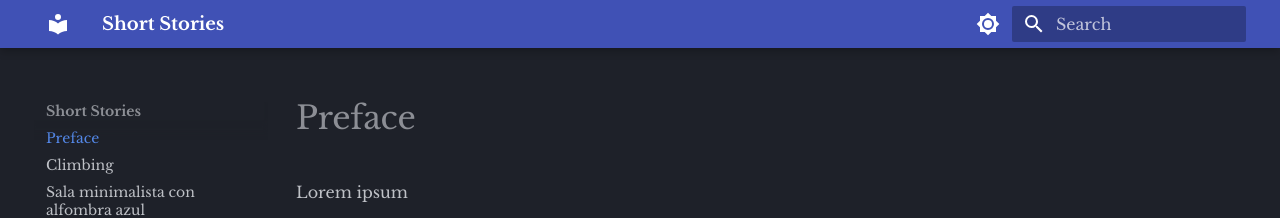
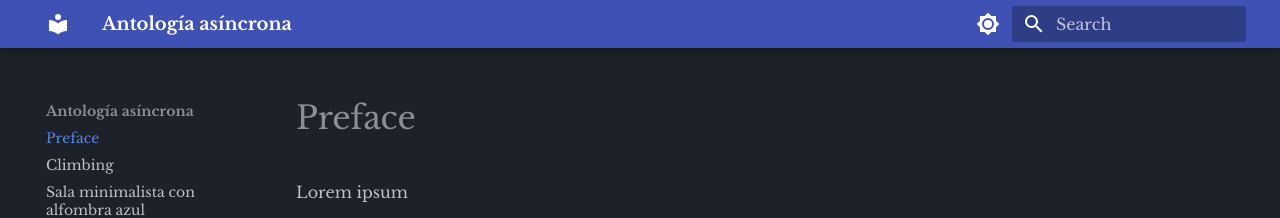
Before and after one commit to DanEscher98/ShortStories, an MkDocs documentation site: the page built from pages/0_preface.md, in a window 1280 px wide. Shown: the top 218 px of the page. Built offline with MkDocs 1.6.1 and Material for MkDocs 9.7.7, drawn with Linux system fonts in a browser that asks for light colours.

Commit message:
modified:   SUMMARY.md 	modified:   mkdocs.yml

```diff
--- a/mkdocs.yml
+++ b/mkdocs.yml
@@ -1,4 +1,4 @@
-site_name: Short Stories
+site_name: Antología asíncrona
 site_author: Danyiel Colin
 docs_dir: pages
 
```
Also changed, not shown: SUMMARY.md (+1 -1 lines).
